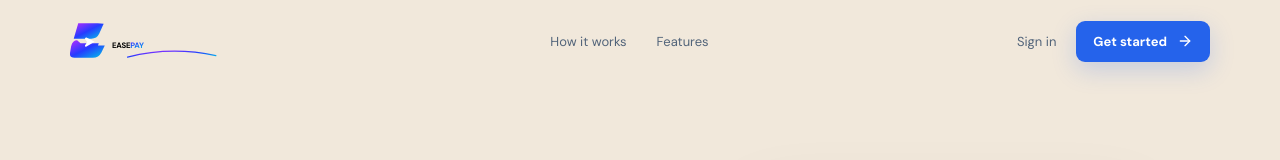
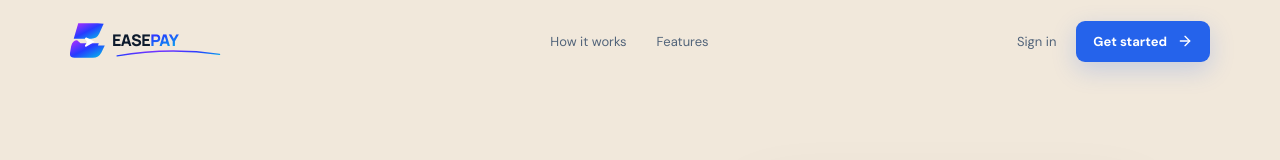
Before and after one commit to nabinchettri18/XINPAY, a React (Vite) app: page / in a window 1280 px wide. Shown: the top 160 px of the page. Built offline with nearby package versions, Linux system fonts and the light colour scheme; no server answers.

Commit message:
Improve EasePay logo legibility and unique gradient IDs

```diff
--- a/src/EasePayLogo.tsx
+++ b/src/EasePayLogo.tsx
@@ -1,13 +1,13 @@
-import React from "react";
+import React, { useId } from "react";
 export default function EasePayLogo({className="",compact=false,inverse=false}:{className?:string;compact?:boolean;inverse?:boolean}){
- const id="easepay-gradient";
- return <svg className={className+" easepay-logo"+(inverse?" easepay-logo-inverse":"")} viewBox={compact?"0 0 100 100":"0 0 460 112"} role="img" aria-label="EasePay">
- <defs><linearGradient id={id} x1="0" y1="0" x2="1" y2="1"><stop offset="0%" stopColor="#B62CFF"/><stop offset="48%" stopColor="#263BFF"/><stop offset="100%" stopColor="#00C7E8"/></linearGradient></defs>
+ const gradientId="easepay-gradient-"+useId().replace(/:/g,"");
+ return <svg className={className+" easepay-logo"+(inverse?" easepay-logo-inverse":"")} viewBox={compact?"0 0 100 100":"0 0 460 112"} role="img" aria-label="EasePay" xmlns="http://www.w3.org/2000/svg">
+ <defs><linearGradient id={gradientId} x1="0" y1="0" x2="1" y2="1"><stop offset="0%" stopColor="#B62CFF"/><stop offset="48%" stopColor="#263BFF"/><stop offset="100%" stopColor="#00C7E8"/></linearGradient></defs>
  <g transform={compact?"translate(7 6) scale(.86)":"translate(2 5)"}>
- <path fill={"url(#"+id+")"} d="M72 4 20 4 8 45 55 45 Q70 45 76 32 L88 5Z"/>
- <path fill={"url(#"+id+")"} d="M17 49 Q5 49 1 65 L-2 83 Q-4 96 10 96 L59 96 Q75 96 82 82 L91 63 L40 63 Q32 63 30 73 L26 79 L56 79 Q67 79 71 68 L75 57 L26 57Z"/>
+ <path fill={`url(#${gradientId})`} d="M72 4 20 4 8 45 55 45 Q70 45 76 32 L88 5Z"/>
+ <path fill={`url(#${gradientId})`} d="M17 49 Q5 49 1 65 L-2 83 Q-4 96 10 96 L59 96 Q75 96 82 82 L91 63 L40 63 Q32 63 30 73 L26 79 L56 79 Q67 79 71 68 L75 57 L26 57Z"/>
  <path fill="#fff" d="M42 42 64 53 42 66 Q38 68 38 63 L44 54 38 46 Q38 41 42 42Z"/>
  </g>
- {!compact && <><text x="112" y="75" className="easepay-logo-word">EASE<tspan fill={"url(#"+id+")"}>PAY</tspan></text><path d="M154 99 Q270 70 390 95" fill="none" stroke={"url(#"+id+")"} strokeWidth="3.5" strokeLinecap="round"/></>}
+ {!compact && <><text x="112" y="70" fontFamily="Manrope,Arial,sans-serif" fontSize="43" fontWeight="900" letterSpacing="-1.4" fill={inverse?"#FFFFFF":"#0D1B2D"}>EASE<tspan fill={`url(#${gradientId})`}>PAY</tspan></text><path d="M126 96 Q264 72 400 92" fill="none" stroke={`url(#${gradientId})`} strokeWidth="3.5" strokeLinecap="round"/></>}
  </svg>;
 }
```
